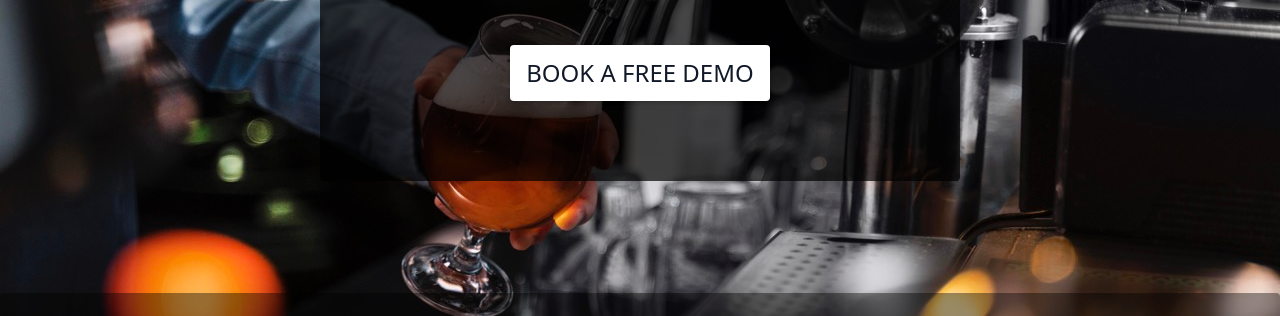
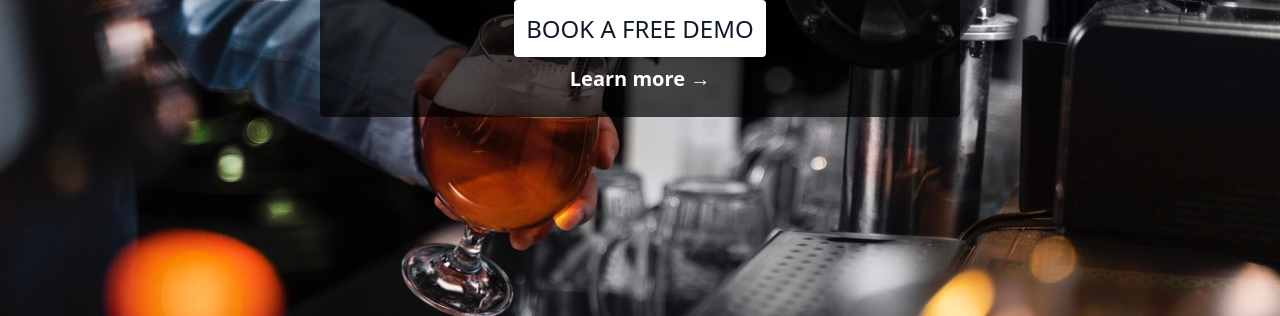
Before and after one commit to mladenovic-13/floteq-website, a Gatsby site: page / in a window 1280 px wide. Shown: the part 299-615 px from the top of the page. Built offline with nearby package versions, Linux system fonts and the light colour scheme; Gatsby itself is replaced by a stand-in of ours.

Commit message:
Hero Fix

```diff
--- a/src/components/Cta.js
+++ b/src/components/Cta.js
@@ -3,21 +3,30 @@ import React from 'react';
 
 const Cta = () => {
   return (
-    <div className="py-16 mx-auto my-0 md:mb-52 lg:mb-28 md:w-2/3 lg:w-1/2 bg-black bg-opacity-70  rounded">
+    <div className="py-6 mx-auto mb-20 xsm:mb-28 md:mb-52 lg:mb-56 md:w-2/3 lg:w-1/2 bg-black bg-opacity-70  rounded">
       <div className="text-center w-full mx-auto pt-6 px-4 z-20">
         <h2 className="text-4xl xsm:text-6xl font-extrabold text-white  ">
           <span className="block">We love your beer</span>
           <span className="block">as much as you do!</span>
         </h2>
 
-        <div className="lg:mt-6 lg:flex-shrink-0">
-          <div className="mt-12 mb-4 inline-flex rounded-md shadow transition ease-in-out delay-150 hover:scale-110 duration-200 cursor-pointer">
+        <div className="mt-16 w-2/3 mx-auto">
+          <div className="rounded-md shadow transition ease-in-out delay-150 hover:scale-110 duration-200 cursor-pointer">
             <Link
               to="/request-demo"
-              className="uppercase py-3 px-4 bg-white w-full text-center text-2xl shadow-md focus:outline-none focus:ring-2 focus:ring-offset-2  rounded
+              className="mx-auto w-2/3 uppercase py-3 px-3 bg-white lg:w-1/3 text-center text-2xl shadow-md rounded
               "
             >
-              book a free demo
+              Book a Free Demo
+            </Link>
+          </div>
+          <div className="mt-5 transition ease-in-out delay-150 hover:scale-110 duration-200 cursor-pointer">
+            <Link
+              to="/solutions"
+              className="text-white text-xl font-bold
+              "
+            >
+              Learn more &#8594;
             </Link>
           </div>
         </div>
--- a/src/components/Hero.js
+++ b/src/components/Hero.js
@@ -17,7 +17,7 @@ const Hero = () => {
         top: 0,
       }}
     >
-      <div className="pt-6 lg:pt-16">
+      <div className="pt-6 lg:pt-20">
         <Cta />
         <Statistic />
       </div>
```
Also changed, not shown: 1 other file.
